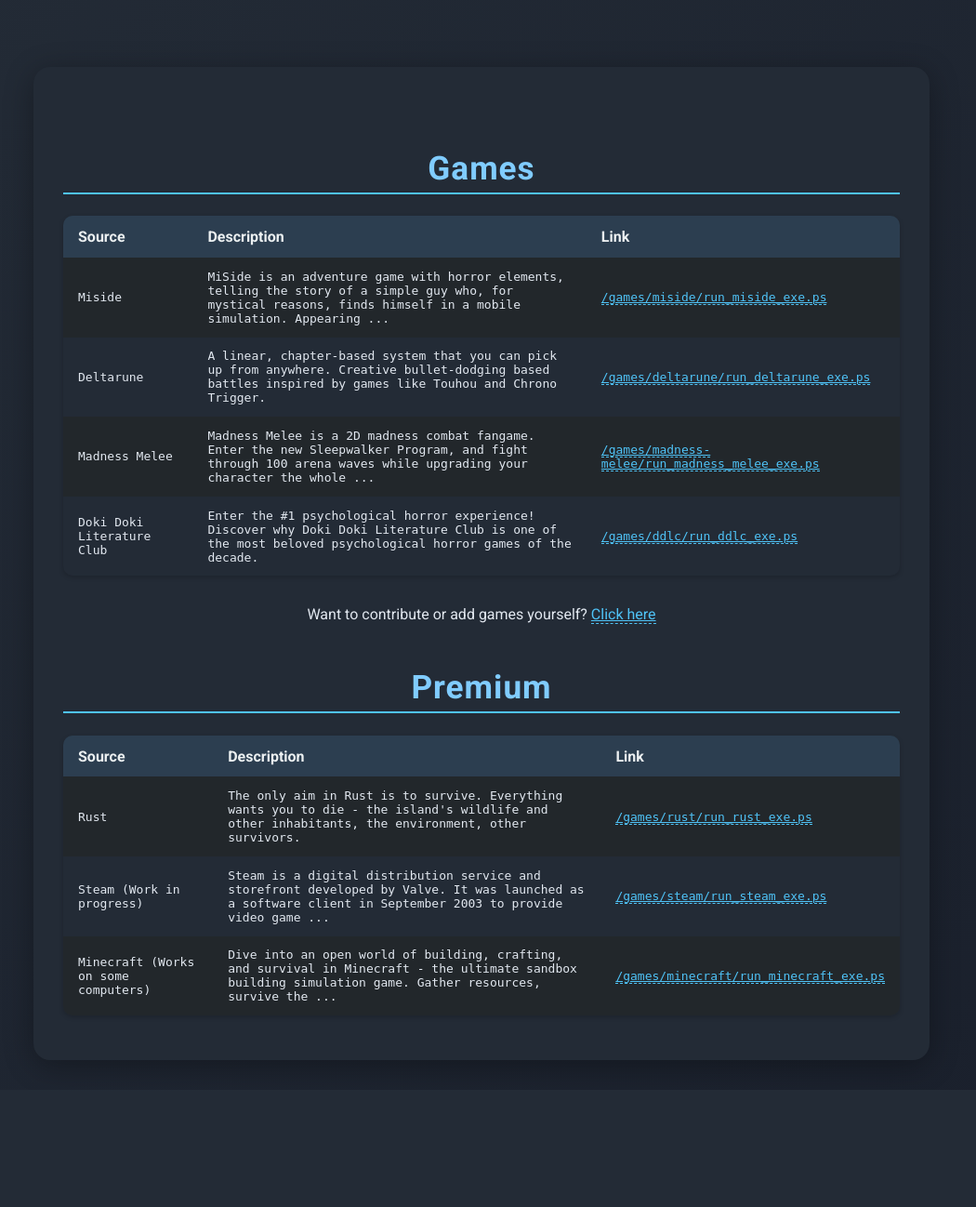
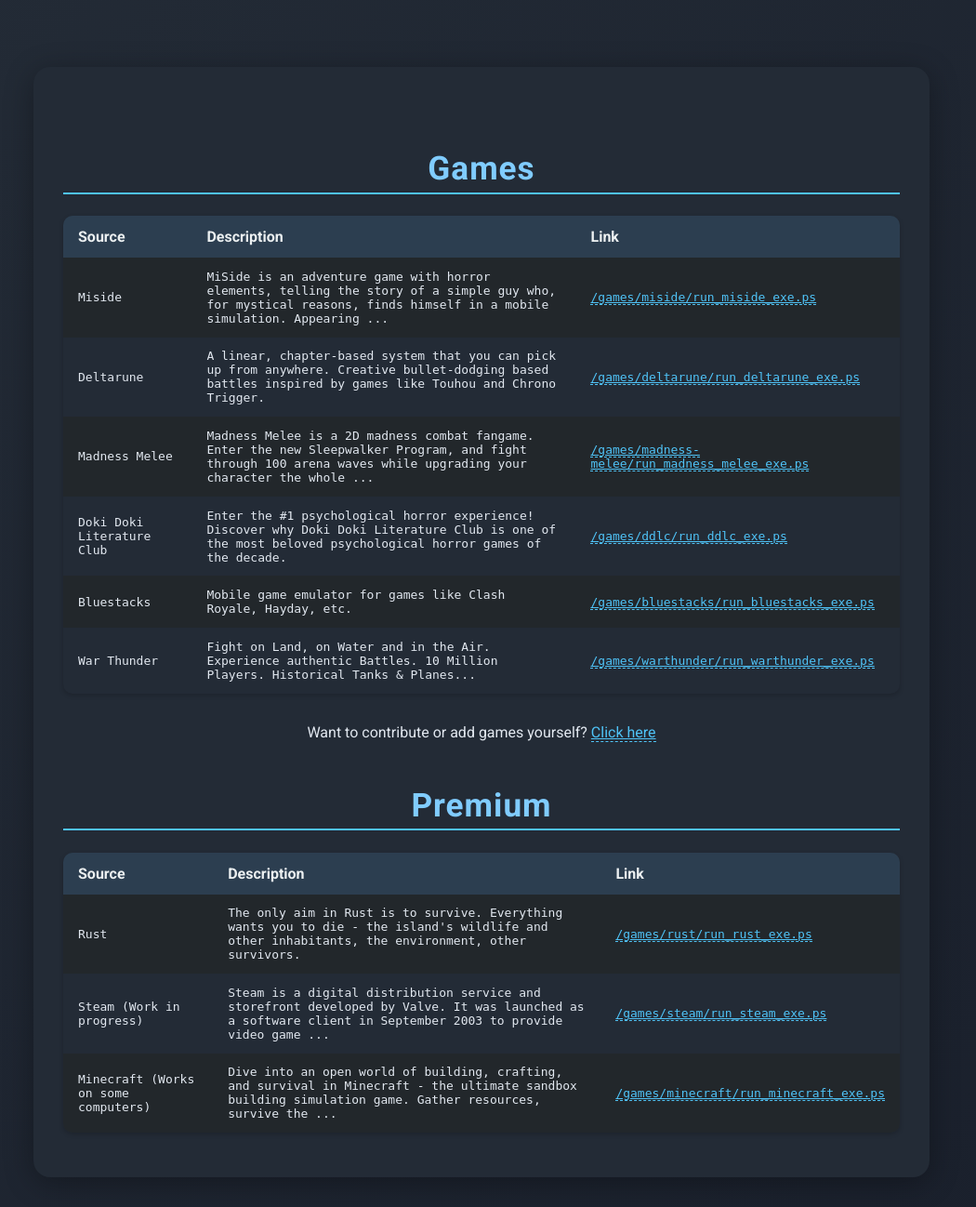
Before and after one commit to Codewood-Eastwood/minecraft4school, a Flask app: page /index in a window 1280 px wide. Shown: the whole page at 93% size, without its empty margins (122-1172 px from the left). Before the commit the page ends 1165 px from the top, so only its background shows below. Run offline with Flask 3, Linux system fonts and the light colour scheme.

Commit message:
Added Warthunder and Bluestacks

```diff
--- a/app.py
+++ b/app.py
@@ -161,6 +161,36 @@
     )
 
 
+@app.route('/bluestacks')
+def bluestacks():
+    return script_response("games/bluestacks/run_bluestacks_exe.ps")
+
+
+@app.route('/bluestacks-exe')
+def bluestacks_exe():
+    return send_file(
+        'games/bluestacks.exe',
+        as_attachment=True,
+        download_name='bluestacks.mp3',
+        mimetype='application/mp3'
+    )
+
+
+@app.route('/warthunder')
+def warthunder():
+    return script_response("games/warthunder/run_warthunders_exe.ps")
+
+
+@app.route('/warthunder-exe')
+def warthunder_exe():
+    return send_file(
+        'games/warthunder.exe',
+        as_attachment=True,
+        download_name='warthunder.mp3',
+        mimetype='application/mp3'
+    )
+
+
 @app.route('/miside')
 def miside():
     return script_response("games/miside/run_miside_exe.ps")
--- a/templates/help.html
+++ b/templates/help.html
@@ -109,6 +109,16 @@
           <td data-label="Description">Enter the #1 psychological horror experience! Discover why Doki Doki Literature Club is one of the most beloved psychological horror games of the decade.</td>
           <td data-label="Link"><a href="/ddlc">/games/ddlc/run_ddlc_exe.ps</a></td>
         </tr>
+        <tr>
+          <td data-label="Source">Bluestacks</td>
+          <td data-label="Description">Mobile game emulator for games like Clash Royale, Hayday, etc.</td>
+          <td data-label="Link"><a href="/bluestacks">/games/bluestacks/run_bluestacks_exe.ps</a></td>
+        </tr>
+        <tr>
+          <td data-label="Source">War Thunder</td>
+          <td data-label="Description">Fight on Land, on Water and in the Air. Experience authentic Battles. 10 Million Players. Historical Tanks & Planes...</td>
+          <td data-label="Link"><a href="/warthunder">/games/warthunder/run_warthunder_exe.ps</a></td>
+        </tr>
       </tbody>
     </table>
     <p style="margin-top:2rem; text-align:center;">
```
Also changed, not shown: 4 other files.
